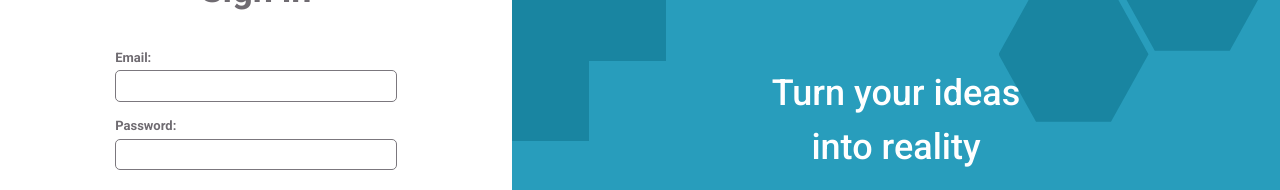
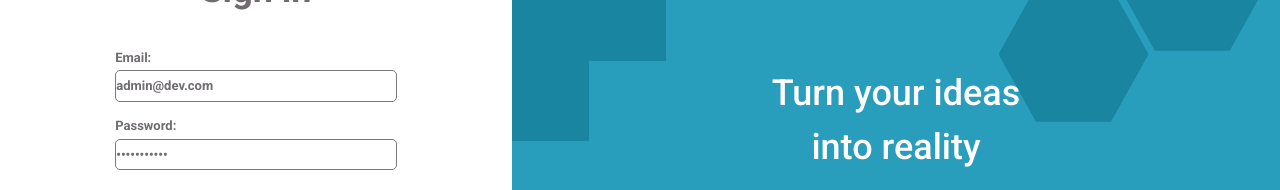
Before and after one commit to anthonymartz17/ihelp_org_2.0_frontend, a React (Vite) app: page /login in a window 1280 px wide. Shown: the part 179-369 px from the top of the page. Built offline with nearby package versions, Linux system fonts and the light colour scheme; no server answers.

Commit message:
added value true to jsx style tag on login

```diff
--- a/src/pages/LoginPage.jsx
+++ b/src/pages/LoginPage.jsx
@@ -8,8 +8,8 @@ import {
 
 export default function LoginPage() {
 	const [forgotPassword, setForgotPassword] = useState(false);
-  const [email, setEmail] = useState("");
-  const [password, setPassword] = useState("");
+	const [email, setEmail] = useState("admin@dev.com");
+	const [password, setPassword] = useState("qwerty12345");
 	const [error, setError] = useState("");
 	const navigate = useNavigate();
 
@@ -142,7 +142,7 @@ export default function LoginPage() {
 				</div>
 			</div>
 
-      <style jsx>{`
+			<style jsx="true">{`
 				.hexagon {
 					width: 150px;
 					height: 150px;
```
Lines whose indentation alone changed are shown as unchanged.
